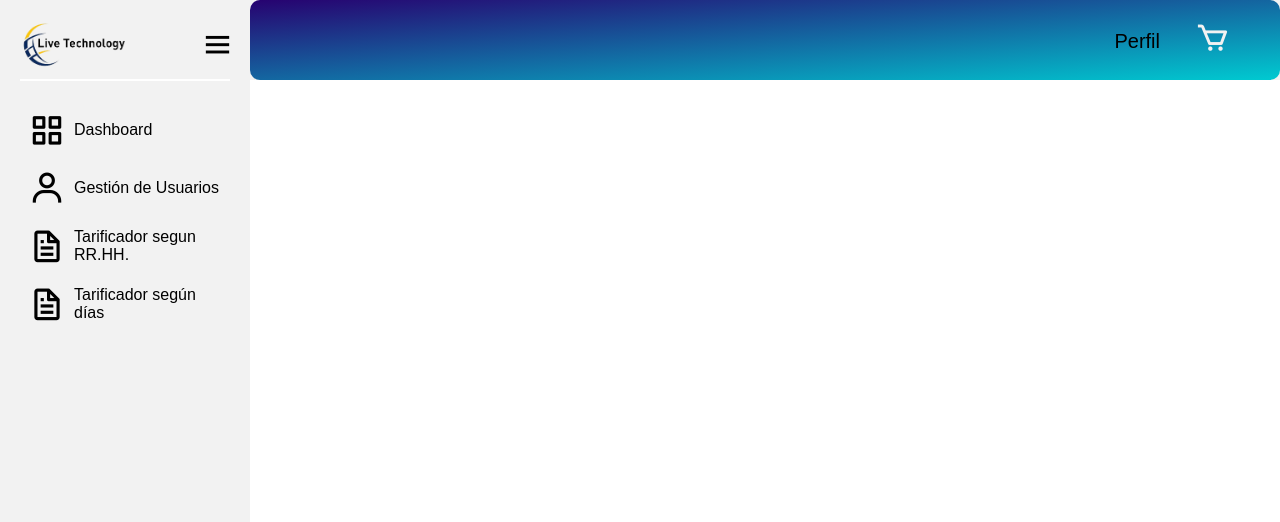
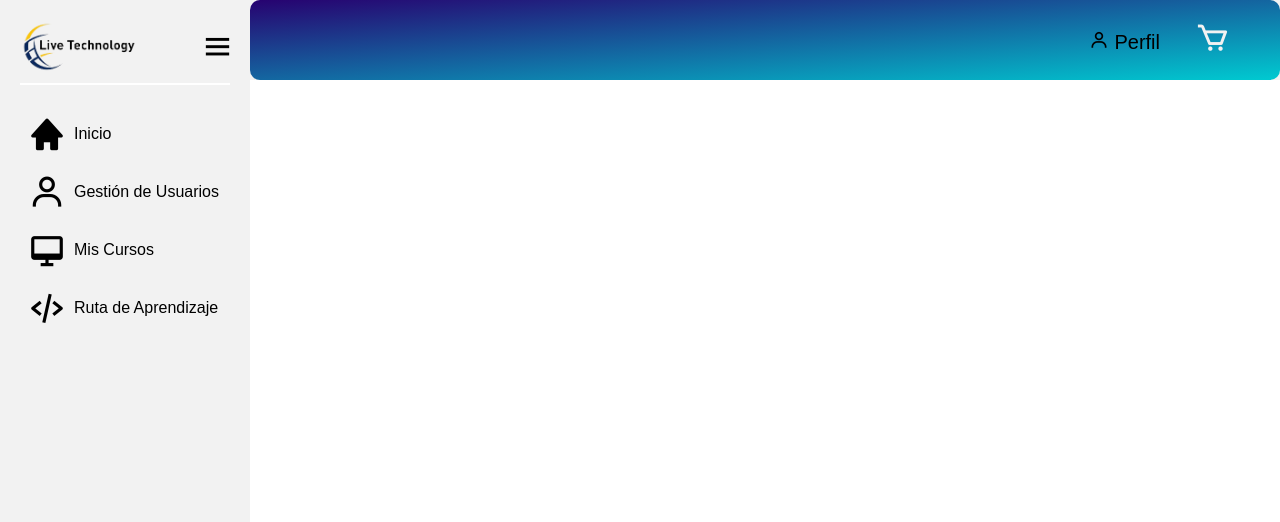
Before and after one commit to Braymora/Live-Technology, a Django app: page /plantilla/ in a window 1280 px wide. Shown: the top 522 px of the page. Run offline with Django 5.2, Linux system fonts and the light colour scheme; some web fonts are replaced.

Commit message:
Se crea la plantilla de cursos

```diff
--- a/live_technology/urls.py
+++ b/live_technology/urls.py
@@ -7,7 +7,8 @@ urlpatterns = [
     path('login/', views.login_view, name='login'),
     path('logout/', views.logout_view, name='logout'),
     path('recuperacion/', views.recuperacion, name='recuperacion'),
-    path('plantilla/', views.platilla, name='plantilla'),
+    path('plantilla/', views.plantilla, name='plantilla'),
     path('registro/', views.registro, name='registro'),
     path('admin/', admin.site.urls),
+    path('cursos_virtuales/', views.cursos_virtuales, name='cursos_virtuales')
 ]
--- a/live_technology/views.py
+++ b/live_technology/views.py
@@ -15,7 +15,7 @@ def login_view(request):
         if user:
             auth_login(request, user)
             request.session['user_authenticated'] = True  # Establecer la bandera en True
-            return redirect('index')
+            return redirect('cursos_virtuales')
 
         # Si el usuario no es válido, puedes renderizar nuevamente el formulario de login
         return render(request, 'login.html', {'error': 'Usuario o contraseña incorrectos'})
@@ -31,8 +31,11 @@ def logout_view(request):
 def recuperacion(request):
     return render(request, 'recuperacion.html')
 
-def platilla(request):
+def plantilla(request):
     return render(request, 'plantilla.html')
 
 def registro(request):
     return render(request, 'registro.html')
+
+def cursos_virtuales(request):
+    return render(request, 'cursos.html')
--- a/static/css/plantilla.css
+++ b/static/css/plantilla.css
@@ -57,7 +57,7 @@ body{
 .top-menu .logo img {
     border-radius: 30px;
     transition: width .3s ease;
-    width: 110px;
+    width: 120px;
 }
 
 .top-menu .logo span {
@@ -103,7 +103,7 @@ hr {
     padding-top: 20px;
     position: relative;
     transition: all 0.8s ease;
-    width: 120px;
+    width: 180px;
     z-index: 1;
 }
 
--- a/static/css/style.css
+++ b/static/css/style.css
@@ -24,7 +24,7 @@
 .logo img {
   margin-top: 10px;
   width: 180px;
-  height: 70px;
+  height: 80px;
 }
 
 /* Estilos para la navegación */
@@ -47,14 +47,14 @@
 }
 
 .nav a:hover {
-  color: #ffd700; /* Cambia el color al pasar el ratón sobre los enlaces */
+  color: #008dda; /* Cambia el color al pasar el ratón sobre los enlaces */
 }
 
 /* Estilos para el menú desplegable */
 .dropdown-menu {
   display: none;
   position: absolute;
-  background-color: #008dda;
+  background-color: white;
   list-style-type: none;
   padding: 10px;
   z-index: 100;
--- /dev/null
+++ b/static/js/script.js
@@ -0,0 +1,16 @@
+const toggle = document.querySelector(".toggle")
+const menuDashboard = document.querySelector(".menu-dashboard")
+const iconoMenu = toggle.querySelector("i")
+const enlacesMenu = document.querySelectorAll(".enlace")
+
+//activa el menú al dar click
+toggle.addEventListener("click", () => {
+    menuDashboard.classList.toggle("open")
+})
+
+enlacesMenu.forEach(enlace => {
+    enlace.addEventListener("click", () => {
+        menuDashboard.classList.add("open")
+        iconoMenu.classList.replace("bx-menu", "bx-x")
+    })
+})
--- a/templates/index.html
+++ b/templates/index.html
@@ -26,9 +26,7 @@
                 <li><a href="#">Acerca de</a></li>
                 <!-- Cambiado el enlace relativo a un enlace a la URL 'login' -->
                 {% if request.session.user_authenticated %}
-                    <li><a href="{% url 'logout' %}">Cerrar sesión</a></li>
-                {% else %}
-                    <li><a href="{% url 'login' %}">Login</a></li>
+                    <a href="{% url 'login' %}">Login</a>
                 {% endif %}
         </nav>
     </header>
--- a/templates/plantilla.html
+++ b/templates/plantilla.html
@@ -39,9 +39,9 @@
             <hr>
             <div class="menu">
 
-                <a class="enlace" href="">
-                    <i class="bx bx-grid-alt"></i>
-                    <span>Dashboard</span>
+                <a class="enlace" href="{% url 'cursos_virtuales' %}">
+                    <i class='bx bxs-home'></i>
+                    <span>Inicio</span>
                 </a>
 
                 <a class="enlace" href="">
@@ -50,13 +50,13 @@
                 </a>
 
                 <a  class="enlace" href="">
-                    <i class='bx bx-file'></i>
-                    <span>Tarificador segun RR.HH.</span>
+                    <i class='bx bx-desktop'></i>
+                    <span>Mis Cursos</span>
                 </a>
 
                 <a  class="enlace" href="">
-                    <i class='bx bx-file'></i>
-                    <span>Tarificador según días</span>
+                    <i class='bx bx-code-alt'></i>
+                    <span>Ruta de Aprendizaje</span>
                 </a>
 
             </div>
@@ -66,7 +66,11 @@
             </div>
                 <nav>
                     <ul>
-                        <li><a href="" style="color: black;" class="perfil">Perfil</a><i></i></li>
+                        <li>
+                            <a href="" style="color: black;" class="perfil">
+                                <i class='bx bx-user'></i> Perfil
+                            </a>
+                        </li>
                             <ul class="submenu">
 
                                 <li><a href="" class="textsubmenu"><i class='bx bx-exit'></i>Salir</a></li>
```
Also changed, not shown: static/css/cards.css (added, +58 -0 lines), static/js/slider.js (added, +14 -0 lines), templates/cursos.html (added, +35 -0 lines), db.sqlite3, static/img/imagen1.jpg (added), static/img/imagen2.jpg (added), static/img/imagen4.jpg (added), 1 other file.
